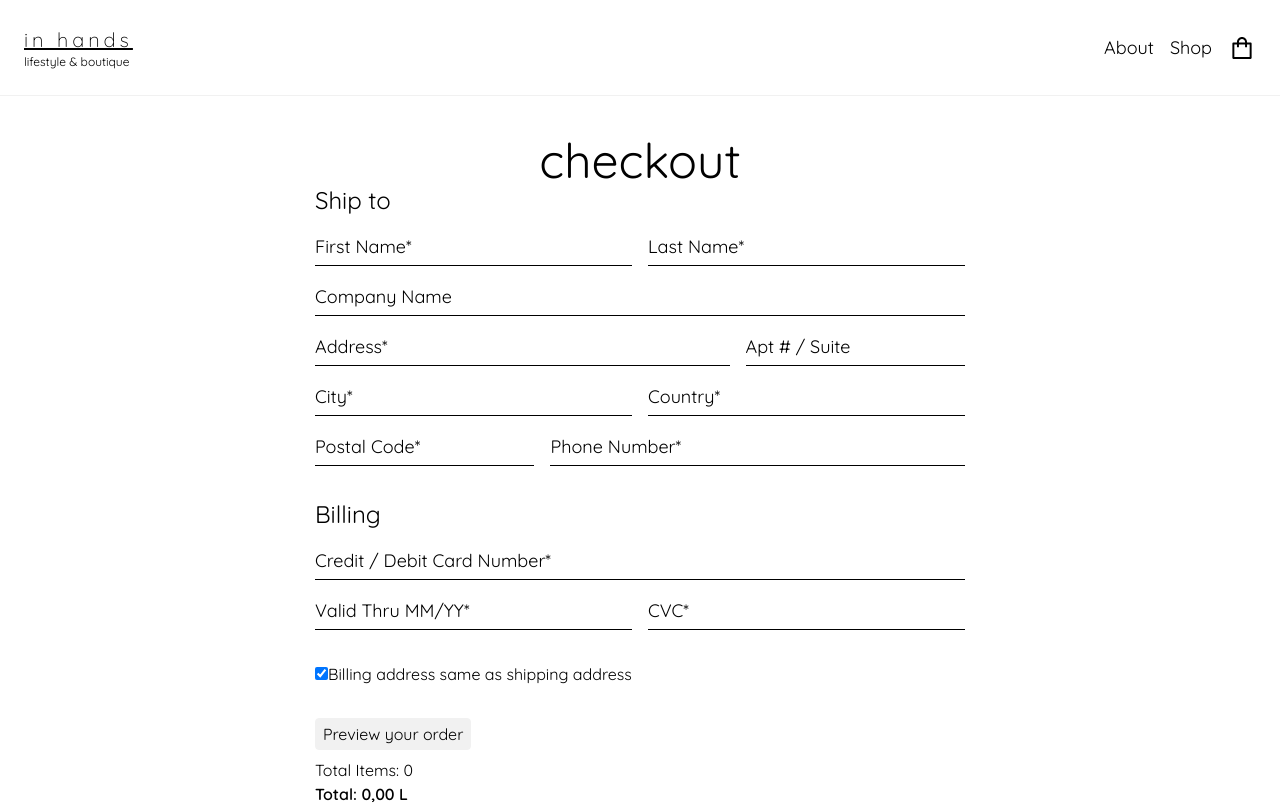
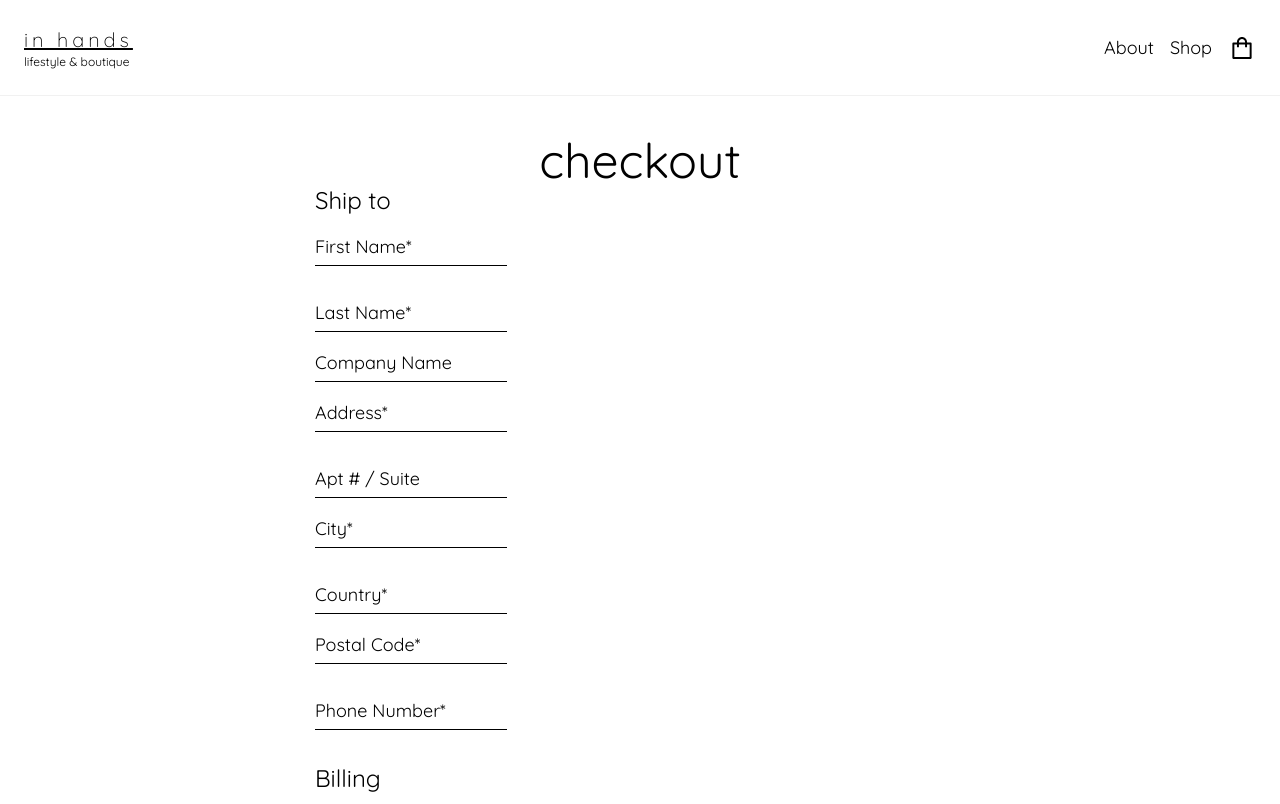
Before and after one commit to Stillwell-C/shoppingCart, a React (Create React App) app: page /checkout in a window 1280 px wide. Shown: the top 804 px of the page. Built offline with nearby package versions, Linux system fonts and the light colour scheme.

Commit message:
Add responsive widths

```diff
--- a/src/components/AddressInfo.tsx
+++ b/src/components/AddressInfo.tsx
@@ -131,8 +131,9 @@ const AddressInfo = ({ formState, dispatch, addressType }: PropsType) => {
 
   return (
     <>
-      <div className='flex items-center justify-start gap-4 w-[650px]'>
-        <div className='relative h-[50px] w-[325px] overflow-hidden text-lg checkout-input-div'>
+      <div className='flex flex-col sm:flex-row justify-start items-start gap-4 md:w-[650px]'>
+        <div className='md:w-[325px]'>
+          <div className='relative h-[50px] overflow-hidden text-lg checkout-input-div'>
             <input
               type='text'
               name='firstname'
@@ -164,7 +165,20 @@ const AddressInfo = ({ formState, dispatch, addressType }: PropsType) => {
               </span>
             </label>
           </div>
-        <div className='relative h-[50px] w-[325px] overflow-hidden text-lg'>
+          <span
+            id='firstname-note'
+            className={
+              formState[propertyNames.firstName].hasError
+                ? "text-rose-600 font-semibold text-lg"
+                : "text-rose-600 font-semibold text-lg absolute -left-[9999px]"
+            }
+            ref={firstNameRef}
+          >
+            {formState[propertyNames.firstName].error}
+          </span>
+        </div>
+        <div className='md:w-[325px]'>
+          <div className='relative h-[50px] overflow-hidden text-lg'>
             <input
               type='text'
               name='lastname'
@@ -186,7 +200,8 @@ const AddressInfo = ({ formState, dispatch, addressType }: PropsType) => {
             >
               <span
                 className={`absolute bottom-1 left-0 transition-all duration-500 ease ${
-                formState[propertyNames.lastName].value.length || lastNameFocus
+                  formState[propertyNames.lastName].value.length ||
+                  lastNameFocus
                     ? "-translate-y-[130%] text-sm"
                     : " "
                 }`}
@@ -195,35 +210,22 @@ const AddressInfo = ({ formState, dispatch, addressType }: PropsType) => {
               </span>
             </label>
           </div>
-      </div>
-      <div className='flex gap-4'>
-        <div className='text-rose-600 font-semibold text-lg w-[325px]'>
-          <span
-            id='firstname-note'
-            className={
-              formState[propertyNames.firstName].hasError
-                ? "text-rose-600 font-semibold text-lg w-[325px]"
-                : "text-rose-600 font-semibold text-lg w-[325px] absolute -left-[9999px]"
-            }
-            ref={firstNameRef}
-          >
-            {formState[propertyNames.firstName].error}
-          </span>
-        </div>
           <span
             id='lastname-note'
             className={
               formState[propertyNames.lastName].hasError
-              ? "text-rose-600 font-semibold text-lg w-[325px]"
-              : "text-rose-600 font-semibold text-lg w-[325px] absolute -left-[9999px]"
+                ? "text-rose-600 font-semibold text-lg"
+                : "text-rose-600 font-semibold text-lg absolute -left-[9999px]"
             }
             ref={lastNameRef}
           >
             {formState[propertyNames.lastName].error}
           </span>
         </div>
-      <div className='flex items-center justify-start gap-4 w-[650px]'>
-        <div className='relative h-[50px] w-[650px] overflow-hidden text-lg'>
+      </div>
+      <div className='flex flex-col sm:flex-row justify-start items-start gap-4 md:w-[650px]'>
+        <div className='md:w-[650px]'>
+          <div className='relative h-[50px] overflow-hidden text-lg'>
             <input
               type='text'
               name='company-name'
@@ -255,15 +257,12 @@ const AddressInfo = ({ formState, dispatch, addressType }: PropsType) => {
               </span>
             </label>
           </div>
-      </div>
-      <div className='flex gap-4'>
-        <div className='text-rose-600 font-semibold text-lg w-[325px]'>
           <span
             id='companyname-note'
             className={
               formState[propertyNames.companyName].hasError
-                ? "text-rose-600 font-semibold text-lg w-[325px]"
-                : "text-rose-600 font-semibold text-lg w-[325px] absolute -left-[9999px]"
+                ? "text-rose-600 font-semibold text-lg"
+                : "text-rose-600 font-semibold text-lg absolute -left-[9999px]"
             }
             ref={companyNameRef}
           >
@@ -271,8 +270,9 @@ const AddressInfo = ({ formState, dispatch, addressType }: PropsType) => {
           </span>
         </div>
       </div>
-      <div className='flex items-center justify-start gap-4 w-[650px]'>
-        <div className='relative h-[50px] w-[425px] overflow-hidden text-lg'>
+      <div className='flex flex-col sm:flex-row justify-start items-start gap-4 md:w-[650px]'>
+        <div className='md:w-[425px]'>
+          <div className='relative h-[50px] overflow-hidden text-lg'>
             <input
               type='text'
               name='address'
@@ -303,7 +303,20 @@ const AddressInfo = ({ formState, dispatch, addressType }: PropsType) => {
               </span>
             </label>
           </div>
-        <div className='relative h-[50px] w-[225px] overflow-hidden text-lg'>
+          <span
+            id='address-note'
+            className={
+              formState[propertyNames.address].hasError
+                ? "text-rose-600 font-semibold text-lg"
+                : "text-rose-600 font-semibold text-lg absolute -left-[9999px]"
+            }
+            ref={addressRef}
+          >
+            {formState[propertyNames.address].error}
+          </span>
+        </div>
+        <div className='md:w-[225px]'>
+          <div className='relative h-[50px] overflow-hidden text-lg'>
             <input
               type='text'
               name='address-extra-info'
@@ -334,22 +347,10 @@ const AddressInfo = ({ formState, dispatch, addressType }: PropsType) => {
             </label>
           </div>
         </div>
-      <div className='flex gap-4'>
-        <span
-          id='address-note'
-          className={
-            formState[propertyNames.address].hasError
-              ? "text-rose-600 font-semibold text-lg w-[650px]"
-              : "text-rose-600 font-semibold text-lg w-[650px] absolute -left-[9999px]"
-          }
-          ref={addressRef}
-        >
-          {formState[propertyNames.address].error}
-        </span>
       </div>
-
-      <div className='flex items-center justify-start gap-4 w-[650px]'>
-        <div className='relative h-[50px] w-[325px] overflow-hidden text-lg'>
+      <div className='flex flex-col sm:flex-row justify-start items-start gap-4 md:w-[650px]'>
+        <div className='md:w-[325px]'>
+          <div className='relative h-[50px] overflow-hidden text-lg'>
             <input
               type='text'
               name='city'
@@ -380,7 +381,20 @@ const AddressInfo = ({ formState, dispatch, addressType }: PropsType) => {
               </span>
             </label>
           </div>
-        <div className='relative h-[50px] w-[325px] overflow-hidden text-lg'>
+          <span
+            id='city-note'
+            className={
+              formState[propertyNames.city].hasError
+                ? "text-rose-600 font-semibold text-lg"
+                : "text-rose-600 font-semibold text-lg absolute -left-[9999px]"
+            }
+            ref={cityRef}
+          >
+            {formState[propertyNames.city].error}
+          </span>
+        </div>
+        <div className='md:w-[325px]'>
+          <div className='relative h-[50px] overflow-hidden text-lg'>
             <input
               type='text'
               name='country'
@@ -411,21 +425,6 @@ const AddressInfo = ({ formState, dispatch, addressType }: PropsType) => {
               </span>
             </label>
           </div>
-      </div>
-      <div className='flex gap-4'>
-        <div className='text-rose-600 font-semibold text-lg w-[325px]'>
-          <span
-            id='city-note'
-            className={
-              formState[propertyNames.city].hasError
-                ? "text-rose-600 font-semibold text-lg w-[325px]"
-                : "text-rose-600 font-semibold text-lg w-[325px] absolute -left-[9999px]"
-            }
-            ref={cityRef}
-          >
-            {formState[propertyNames.city].error}
-          </span>
-        </div>
           <span
             id='country-note'
             className={
@@ -438,8 +437,10 @@ const AddressInfo = ({ formState, dispatch, addressType }: PropsType) => {
             {formState[propertyNames.country].error}
           </span>
         </div>
-      <div className='flex items-center justify-start gap-4 w-[650px]'>
-        <div className='relative h-[50px] w-[225px] overflow-hidden text-lg'>
+      </div>
+      <div className='flex flex-col sm:flex-row justify-start items-start gap-4 md:w-[650px]'>
+        <div className='md:w-[225px]'>
+          <div className='relative h-[50px] overflow-hidden text-lg'>
             <input
               type='text'
               name='zip-code'
@@ -470,7 +471,20 @@ const AddressInfo = ({ formState, dispatch, addressType }: PropsType) => {
               </span>
             </label>
           </div>
-        <div className='relative h-[50px] w-[425px] overflow-hidden text-lg'>
+          <span
+            id='zip-note'
+            className={
+              formState[propertyNames.zip].hasError
+                ? "text-rose-600 font-semibold text-lg"
+                : "text-rose-600 font-semibold text-lg absolute -left-[9999px]"
+            }
+            ref={zipRef}
+          >
+            {formState[propertyNames.zip].error}
+          </span>
+        </div>
+        <div className='md:w-[425px]'>
+          <div className='relative h-[50px] overflow-hidden text-lg'>
             <input
               type='text'
               name='phone-number'
@@ -501,28 +515,12 @@ const AddressInfo = ({ formState, dispatch, addressType }: PropsType) => {
               </span>
             </label>
           </div>
-      </div>
-      <div className='flex gap-4'>
-        <div className='w-[225px]'>
-          <span
-            id='zip-note'
-            className={
-              formState[propertyNames.zip].hasError
-                ? "text-rose-600 font-semibold text-lg"
-                : "text-rose-600 font-semibold text-lg absolute -left-[9999px]"
-            }
-            ref={zipRef}
-          >
-            {formState[propertyNames.zip].error}
-          </span>
-        </div>
-        <div className='w-[425px]'>
           <span
             id='phone-note'
             className={
               formState[propertyNames.phone].hasError
-                ? "text-rose-600 font-semibold text-lg w-[425px]"
-                : "text-rose-600 font-semibold text-lg w-[425px] absolute -left-[9999px]"
+                ? "text-rose-600 font-semibold text-lg"
+                : "text-rose-600 font-semibold text-lg absolute -left-[9999px]"
             }
             ref={phoneRef}
           >
```
Lines whose indentation alone changed are shown as unchanged.
